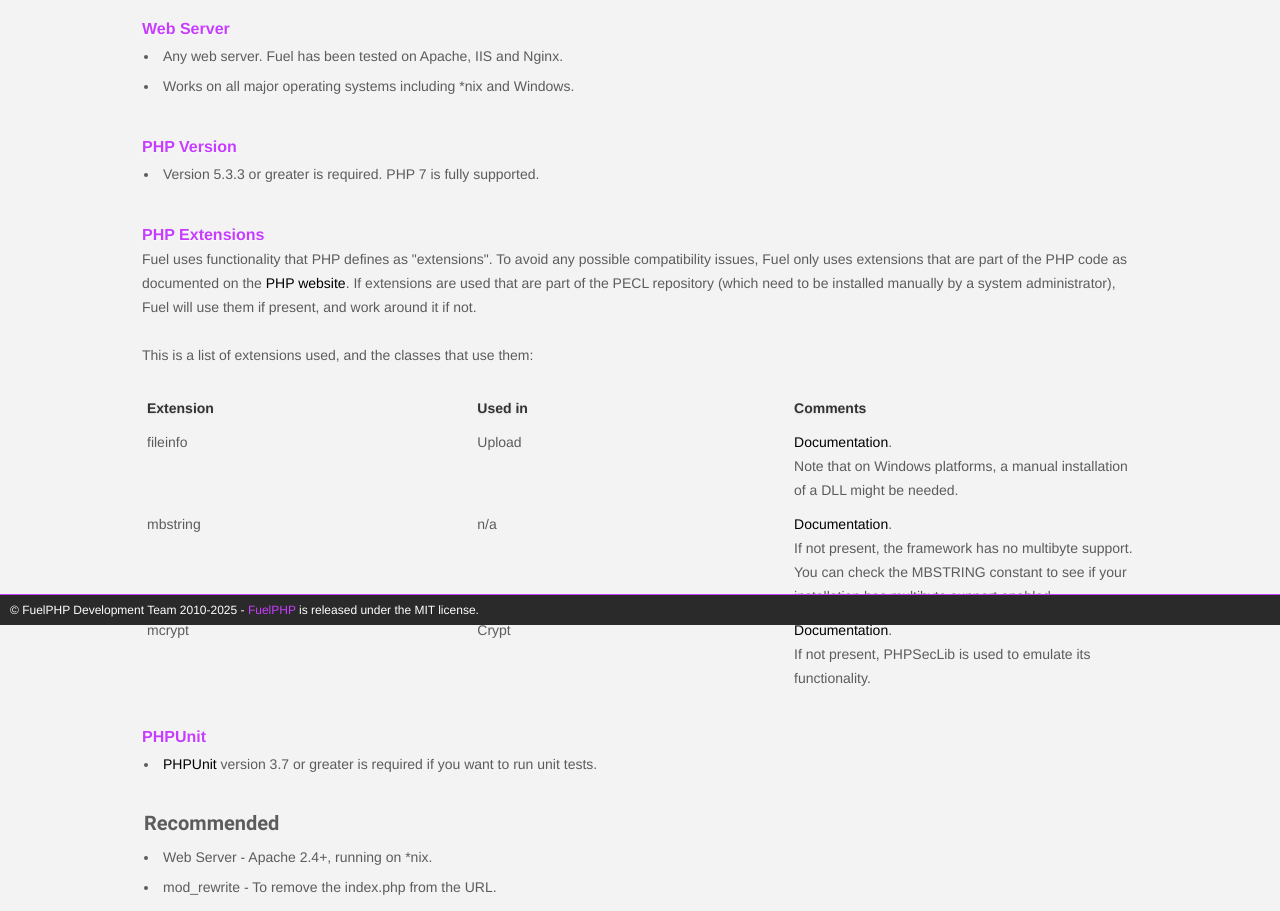
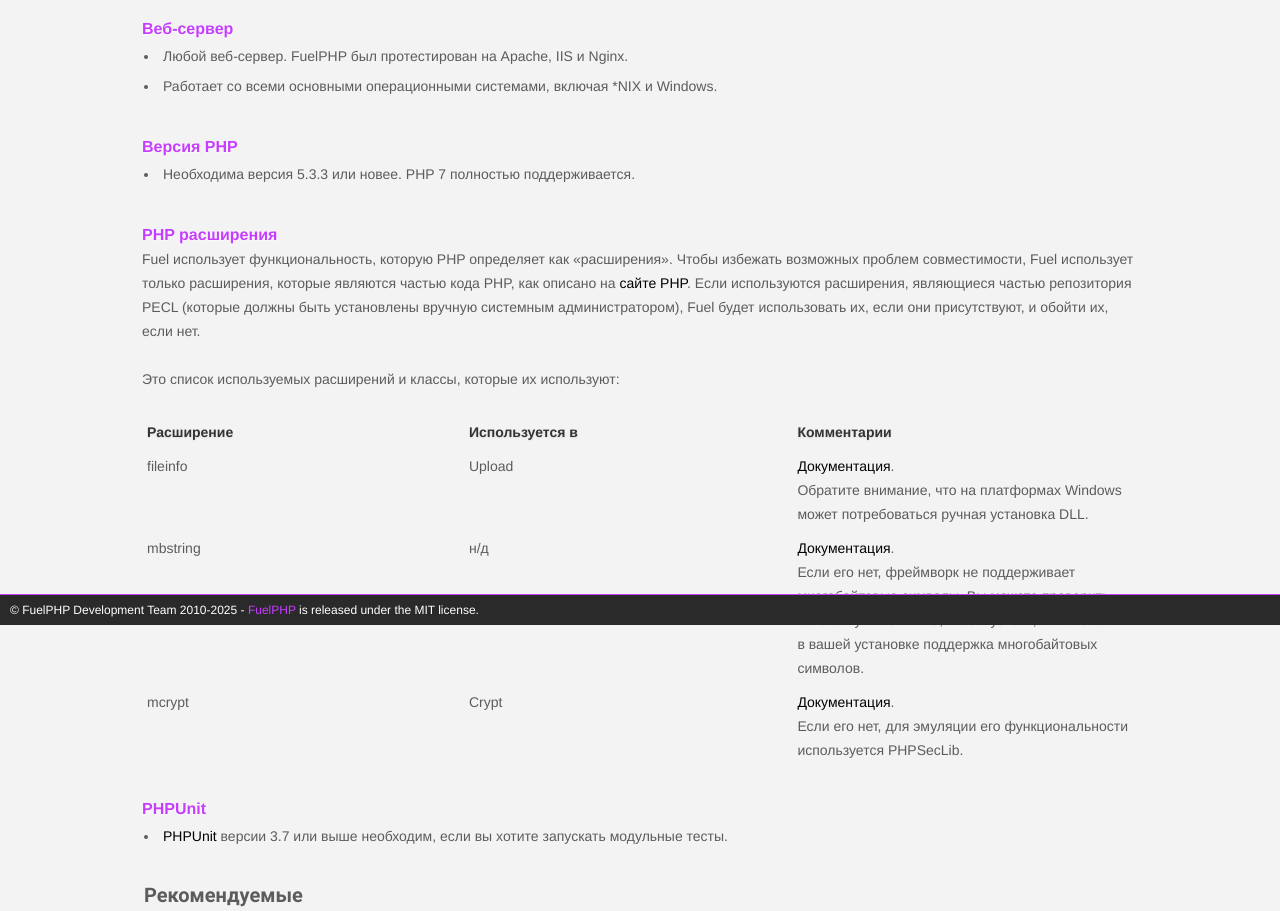
Before and after one commit to Brain8torm/fuelphp-docs-ru_RU, a plain HTML site: page requirements.html in a window 1280 px wide. Shown: the part 175-1086 px from the top of the page. Drawn offline with Linux system fonts and the light colour scheme.

Commit message:
requirements.html translated

```diff
--- a/requirements.html
+++ b/requirements.html
@@ -1,5 +1,6 @@
 <!doctype html>
-<html lang="en">
+<html lang="ru">
+
 <head>
 	<meta charset="UTF-8">
 	<meta name="viewport" content="width=device-width, initial-scale=1.0">
@@ -10,8 +11,9 @@
 		var path = './';
 	</script>
 	<script src="./assets/js/combined.js?20170912"></script>
-	<title>Requirements - FuelPHP Documentation</title>
+	<title>Требования - FuelPHP документация</title>
 </head>
+
 <body>
 	<div id="container">
 		<header id="header">
@@ -21,80 +23,86 @@
 				</div>
 				<h1>
 					<a href="https://fuelphp.com"><img height="37px" width="147px" src="./assets/img/fuel.png" /></a>
-					<strong>Documentation</strong>
+					<strong>Документация</strong>
 				</h1>
 			</div>
 			<nav>
 				<div class="clear"></div>
 			</nav>
-			<a href="#" id="toc_handle">table of contents</a>
+			<a href="#" id="toc_handle">оглавление</a>
 			<div class="clear"></div>
 		</header>
 
 		<div id="main">
 
-			<h2>Requirements</h2>
-			<h5 id="web_server">Web Server</h5>
+			<h2>Требования</h2>
+			<h5 id="web_server">Веб-сервер</h5>
 			<ul>
-				<li>Any web server.  Fuel has been tested on Apache, IIS and Nginx.</li>
-				<li>Works on all major operating systems including *nix and Windows.</li>
+				<li>Любой веб-сервер. FuelPHP был протестирован на Apache, IIS и Nginx.</li>
+				<li>Работает со всеми основными операционными системами, включая *NIX и Windows.</li>
 			</ul>
-			<h5 id="php_version">PHP Version</h5>
+			<h5 id="php_version">Версия PHP</h5>
 			<ul>
-				<li>Version 5.3.3 or greater is required. PHP 7 is fully supported.</li>
+				<li>Необходима версия 5.3.3 или новее. PHP 7 полностью поддерживается.</li>
 			</ul>
-			<h5 id="php_extensions">PHP Extensions</h5>
+			<h5 id="php_extensions">PHP расширения</h5>
 			<p>
-				Fuel uses functionality that PHP defines as "extensions". To avoid any possible compatibility issues, Fuel only uses extensions that
-				are part of the PHP code as documented on the <a href="http://php.net">PHP website</a>. If extensions are used that are part of the
-				PECL repository (which need to be installed manually by a system administrator), Fuel will use them if present, and work around it if not.
+				Fuel использует функциональность, которую PHP определяет как «расширения». Чтобы избежать возможных
+				проблем совместимости, Fuel использует только расширения, которые являются частью кода PHP, как описано
+				на <a href="http://php.net">сайте PHP</a>. Если используются расширения, являющиеся частью репозитория
+				PECL (которые должны быть установлены вручную системным администратором), Fuel будет использовать их,
+				если они присутствуют, и обойти их, если нет.
 			</p>
-			<p>This is a list of extensions used, and the classes that use them:</p>
+			<p>Это список используемых расширений и классы, которые их используют:</p>
 			<table class="config valign">
 				<tbody>
 					<tr>
-						<th class="small">Extension</th>
-						<th class="small">Used in</th>
-						<th>Comments</th>
+						<th class="small">Расширение</th>
+						<th class="small">Используется в</th>
+						<th>Комментарии</th>
 					</tr>
 					<tr>
 						<td>fileinfo</td>
 						<td>Upload</td>
-						<td><a href="http://php.net/manual/en/book.fileinfo.php">Documentation</a>.<br />
-						Note that on Windows platforms, a manual installation of a DLL might be needed.</td>
+						<td><a href="http://php.net/manual/en/book.fileinfo.php">Документация</a>.<br />
+							Обратите внимание, что на платформах Windows может потребоваться ручная установка DLL.</td>
 					</tr>
 					<tr>
 						<td>mbstring</td>
-						<td>n/a</td>
-						<td><a href="http://php.net/manual/en/book.mbstring.php">Documentation</a>.<br />
-						If not present, the framework has no multibyte support. You can check the MBSTRING constant to see if your installation has multibyte support enabled.</td>
+						<td>н/д</td>
+						<td><a href="http://php.net/manual/en/book.mbstring.php">Документация</a>.<br />
+							Если его нет, фреймворк не поддерживает многобайтовые символы. Вы можете проверить константу
+							MBSTRING, чтобы узнать, включена ли в вашей установке поддержка многобайтовых символов.</td>
 					</tr>
 					<tr>
 						<td>mcrypt</td>
 						<td>Crypt</td>
-						<td><a href="http://php.net/manual/en/book.mcrypt.php">Documentation</a>.<br />
-						If not present, PHPSecLib is used to emulate its functionality.</td>
+						<td><a href="http://php.net/manual/en/book.mcrypt.php">Документация</a>.<br />
+							Если его нет, для эмуляции его функциональности используется PHPSecLib.</td>
 					</tr>
 				</tbody>
 			</table>
 			<h5 id="php_unit">PHPUnit</h5>
 			<ul>
-				<li><a href="http://phpunit.de/manual/current/en/index.html">PHPUnit</a> version 3.7 or greater is required if you want to run unit tests.</li>
+				<li><a href="http://phpunit.de/manual/current/en/index.html">PHPUnit</a> версии 3.7 или выше необходим,
+					если вы хотите запускать модульные тесты.</li>
 			</ul>
 
-			<h3 id="recommended">Recommended</h3>
+			<h3 id="recommended">Рекомендуемые</h3>
 			<ul>
-				<li>Web Server - Apache 2.4+, running on *nix.</li>
-				<li>mod_rewrite - To remove the index.php from the URL.</li>
+				<li>Веб-сервер - Apache 2.4+, запущенный на *nix.</li>
+				<li>mod_rewrite - для удаления index.php из URL.</li>
 			</ul>
 
 		</div>
 
 		<footer>
 			<p>
-				&copy; FuelPHP Development Team 2010-2025 - <a href="https://fuelphp.com">FuelPHP</a> is released under the MIT license.
+				&copy; FuelPHP Development Team 2010-2025 - <a href="https://fuelphp.com">FuelPHP</a> is released under
+				the MIT license.
 			</p>
 		</footer>
 	</div>
 </body>
+
 </html>
```
